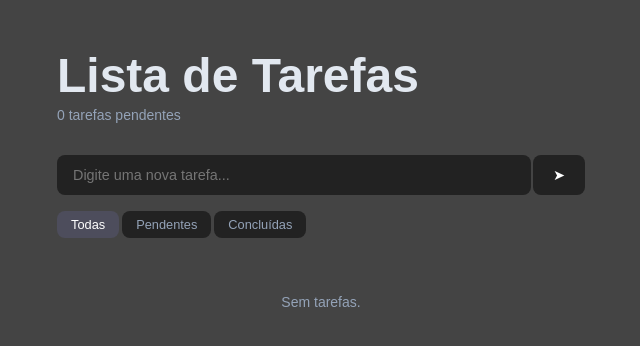
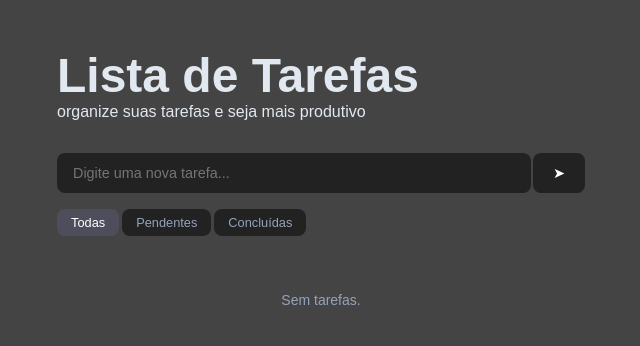
Before and after one commit to JPedroAbrao2010/to-do-list, a plain HTML site: page index.html in a window 1280 px wide. Shown: the whole page, without its empty margins (319-959 px from the left). Drawn offline with Linux system fonts and the light colour scheme.

Commit message:
Update index.html

```diff
--- a/index.html
+++ b/index.html
@@ -10,7 +10,7 @@
     <div class="container">
         <header>
             <h1>Lista de Tarefas</h1>
-            <p id="contador">0 tarefas pendentes</p>
+            <p>organize suas tarefas e seja mais produtivo</p>
         </header>
         <main>
             <div class="form">
```
